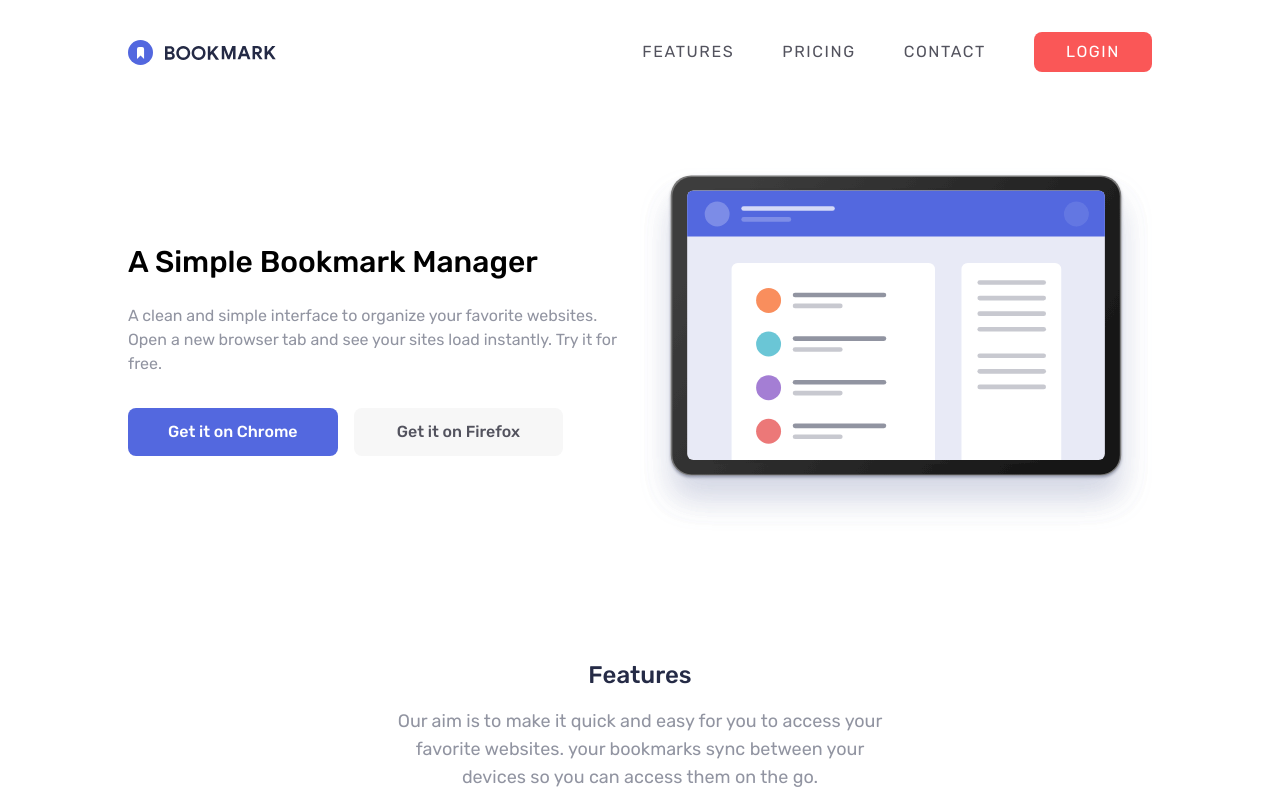
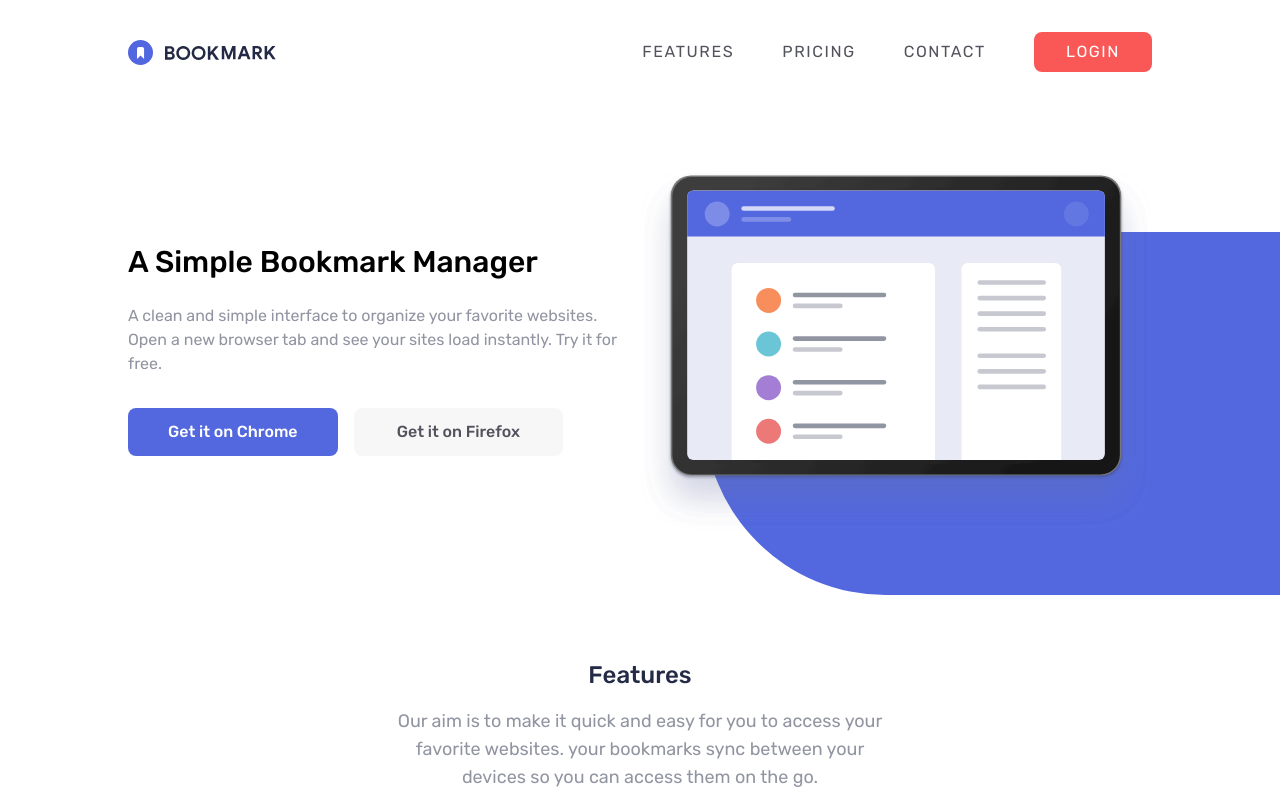
Before and after one commit to 1N7R0V3R7/bookmark-landing-page, a React (Vite) app: page / in a window 1280 px wide. Shown: the top 800 px of the page. Built offline with nearby package versions, Linux system fonts and the light colour scheme.

Commit message:
Added the background primary-blue for the Illustrations

```diff
--- a/src/components/IllustrationCard.jsx
+++ b/src/components/IllustrationCard.jsx
@@ -2,6 +2,7 @@ import React from "react";
 
 const IllustrationCard = (feature) => {
   return (
+    <div className="relative">
       <div
         className={`${
           feature.featureColumn && "mt-20"
@@ -9,7 +10,7 @@ const IllustrationCard = (feature) => {
       >
         <div className="relative">
           <div
-          className={`bg-primary-blue h-[90%] w-[85%] absolute lg:hidden ${
+            className={`bg-primary-blue h-[90%] w-[85%] lg:hidden absolute ${
               feature.featureColumn
                 ? "left-0 rounded-r-full"
                 : "right-0 rounded-l-full"
@@ -42,6 +43,14 @@ const IllustrationCard = (feature) => {
           )}
         </div>
       </div>
+      <div
+        className={`bg-primary-blue h-[100%] w-[45%] hidden lg:block absolute ${
+          feature.featureColumn
+            ? "left-0 rounded-r-full"
+            : "right-0 rounded-l-full"
+        } top-16 -z-[1]`}
+      ></div>
+    </div>
   );
 };
 
```
Lines whose indentation alone changed are shown as unchanged.
